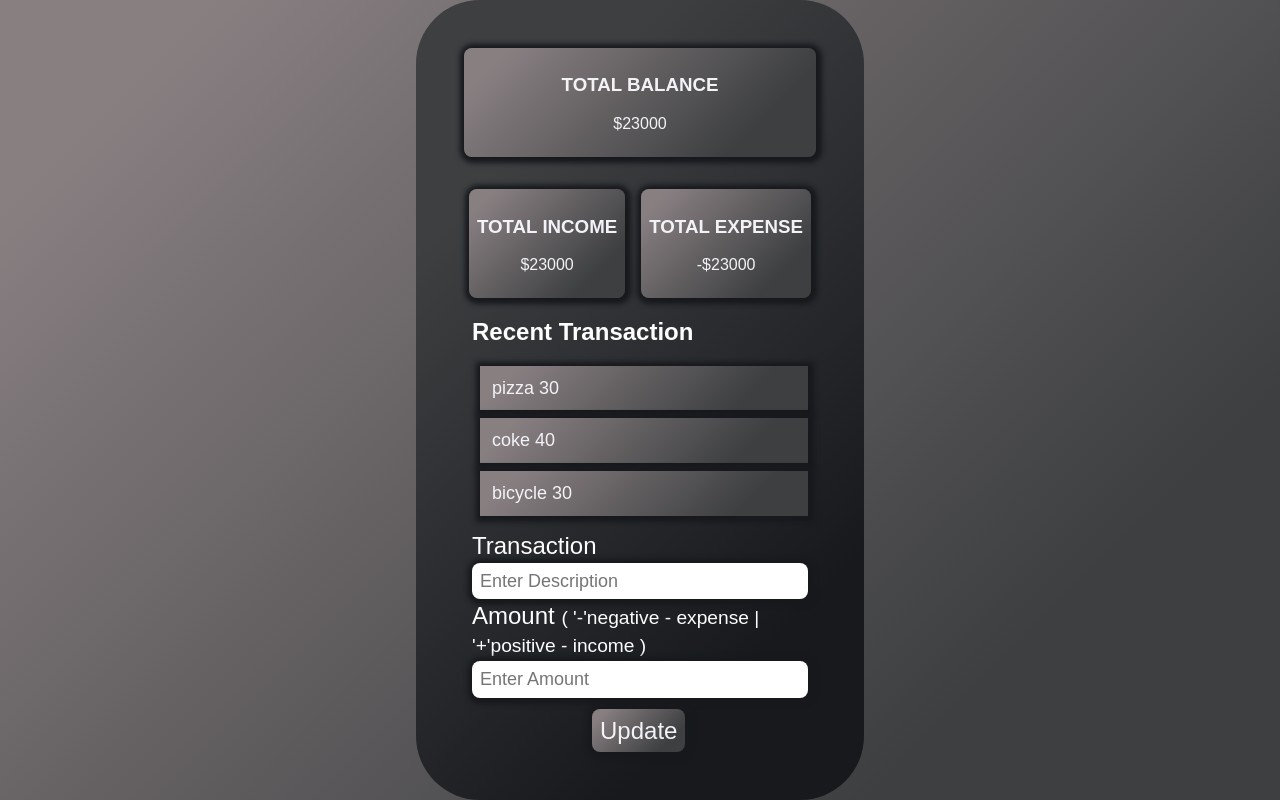
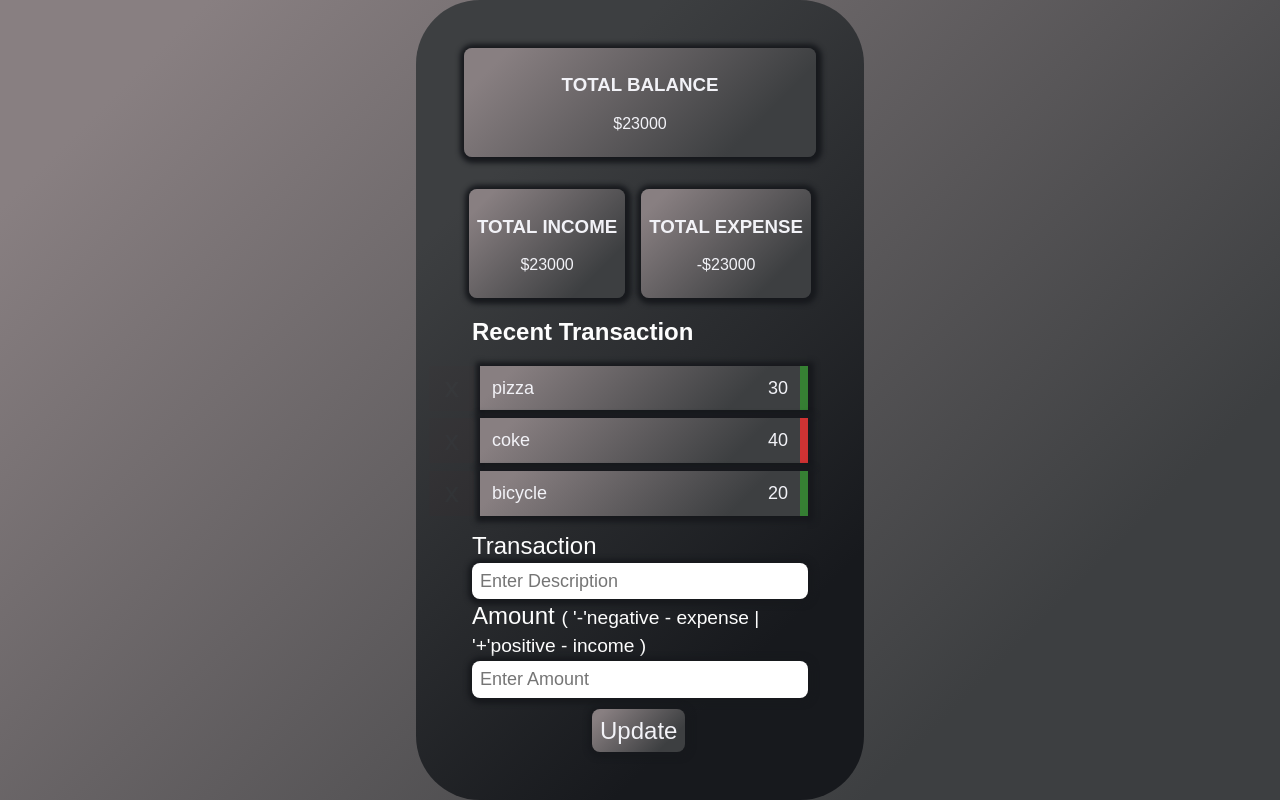
Before and after one commit to balaji972011/Expense-Tracker, a plain HTML site: page index.html in a window 1280 px wide. Drawn offline with Linux system fonts and the light colour scheme.

Commit message:
css update

```diff
--- a/index.html
+++ b/index.html
@@ -39,9 +39,15 @@
       <div class="transaction-entry">
         <h2>Recent Transaction</h2>
         <ul class="recent-transaction">
-          <li class="list">pizza 30</li>
-          <li class="list">coke 40</li>
-          <li class="list">bicycle 30</li>
+          <li class="list plus">
+            pizza <span>30</span><button class="delete-btn">x</button>
+          </li>
+          <li class="list minus">
+            coke <span>40</span><button class="delete-btn">x</button>
+          </li>
+          <li class="list plus">
+            bicycle <span>20</span><button class="delete-btn">x</button>
+          </li>
         </ul>
       </div>
       <form action="#" id="form">
--- a/styles/style.css
+++ b/styles/style.css
@@ -16,6 +16,8 @@
   --blck-clr: #17191d;
   --silver-txt: #f2f2f7;
   --white-txt: #fdfdfd;
+  --red-clr: rgba(255, 0, 0, 0.6);
+  --green-clr: rgba(0, 128, 0, 0.6);
   --max-width: 1140px;
 }
 
@@ -117,6 +119,36 @@ img {
   color: var(--silver-txt);
   font-size: 18px;
   font-weight: 400;
+  display: flex;
+  justify-content: space-between;
+  align-items: center;
+  position: relative;
+}
+
+.delete-btn {
+  width: 2.8rem;
+  height: 2.8rem;
+  cursor: pointer;
+  background-color: var(--red-clr);
+  border: none;
+  color: var(--silver-txt);
+  font-size: 28px;
+  font-weight: 400;
+  transform: translate(-140%, 0);
+  opacity: 1%;
+  position: absolute;
+}
+
+.delete-btn:hover {
+  opacity: 100%;
+}
+
+.list.plus {
+  border-right: 8px solid var(--green-clr);
+}
+
+.list.minus {
+  border-right: 8px solid var(--red-clr);
 }
 
 form {
```
